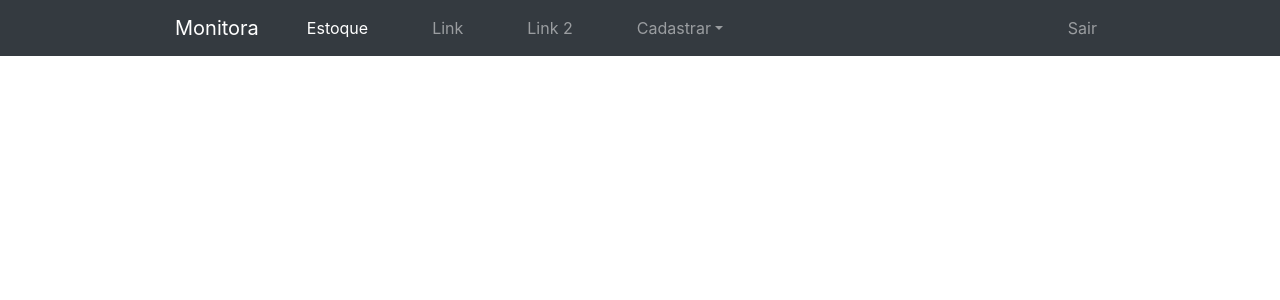
After one commit to jesiqueira/monitora, a Flask app: template app/templates/layout2.html in a window 1280 px wide. The commit adds this page. Shown: the top 300 px of the page. Run offline with Flask 2, Linux system fonts and the light colour scheme; the template is opened without the code that fills it, so the values that code supplies are empty; some libraries are stand-ins or nearby versions.

Commit message:
Criado Layout 2 para demais paginas do APP

```diff
--- a/app/controllers/users/routes.py
+++ b/app/controllers/users/routes.py
@@ -2,7 +2,7 @@ from flask import render_template, flash, redirect, url_for, Blueprint
 from app.controllers.users.form import LoginForm
 from app import db, bcrypt
 from app.models.bdMonitora import Usuario, Endereco, Site
-from flask_login import login_user, current_user, logout_user
+from flask_login import login_user, current_user, logout_user, login_required
 
 
 user = Blueprint('user', __name__)
--- /dev/null
+++ b/app/static/CSS/admin.css
@@ -0,0 +1,79 @@
+.container {
+  max-width: 960px;
+}
+
+/*
+ * Custom translucent site header
+ */
+
+.site-header {
+  background-color: rgba(0, 0, 0, .85);
+  -webkit-backdrop-filter: saturate(180%) blur(20px);
+  backdrop-filter: saturate(180%) blur(20px);
+}
+
+.site-header a {
+  color: #999;
+  transition: ease-in-out color .15s;
+}
+
+.site-header a:hover {
+  color: #fff;
+  text-decoration: none;
+}
+
+/*
+ * Dummy devices (replace them with your own or something else entirely!)
+ */
+
+.product-device {
+  position: absolute;
+  right: 10%;
+  bottom: -30%;
+  width: 300px;
+  height: 540px;
+  background-color: #333;
+  border-radius: 21px;
+  -webkit-transform: rotate(30deg);
+  transform: rotate(30deg);
+}
+
+.product-device::before {
+  position: absolute;
+  top: 10%;
+  right: 10px;
+  bottom: 10%;
+  left: 10px;
+  content: "";
+  background-color: rgba(255, 255, 255, .1);
+  border-radius: 5px;
+}
+
+.product-device-2 {
+  top: -25%;
+  right: auto;
+  bottom: 0;
+  left: 5%;
+  background-color: #e5e5e5;
+}
+
+
+/*
+ * Extra utilities
+ */
+
+.flex-equal>* {
+  -ms-flex: 1;
+  flex: 1;
+}
+
+@media (min-width: 768px) {
+  .flex-md-equal>* {
+    -ms-flex: 1;
+    flex: 1;
+  }
+}
+
+.overflow-hidden {
+  overflow: hidden;
+}
--- a/app/templates/layout.html
+++ b/app/templates/layout.html
@@ -1,5 +1,5 @@
 <!DOCTYPE html>
-<html lang="en">
+<html lang="pt-br">
 
 <head>
     <meta charset="UTF-8">
@@ -37,7 +37,7 @@
                         <ul class="list-unstyled">
                             {% if current_user.is_authenticated %}
                                 <li><a href="{{url_for('user.logout')}}" class="text-white">Sair</a></li>
-                                <li><a href="#" class="text-white">Tela Administrativa</a></li>
+                                <li><a href="{{url_for('main.administration')}}" class="text-white">Tela Administrativa</a></li>
                             {% else %}
                                 <li><a href="{{url_for('user.login')}}" class="text-white">Logar</a></li>
                             {% endif %}
--- /dev/null
+++ b/app/templates/layout2.html
@@ -0,0 +1,87 @@
+
+<!doctype html>
+<html lang="en">
+  <head>
+    <meta charset="UTF-8">
+    <meta http-equiv="X-UA-Compatible" content="IE=edge">
+    <meta name="viewport" content="width=device-width, initial-scale=1.0">
+    <link rel="shortcut icon" href="{{url_for('static', filename='img/favicon.ico')}}" type="image/x-icon">
+    <link rel="stylesheet" href="{{url_for('static', filename='css/main.css')}}">
+    <link rel="stylesheet" href="{{url_for('static', filename='css/bootstrap.min.css')}}">
+    <link rel="stylesheet" href="{{url_for('static', filename='css/home.css')}}">
+    <link rel="stylesheet" href="{{url_for('static', filename='css/admin.css')}}">
+    <link rel="preconnect" href="https://fonts.googleapis.com">
+    <link rel="preconnect" href="https://fonts.gstatic.com" crossorigin>
+    <link href="https://fonts.googleapis.com/css2?family=Courgette&display=swap" rel="stylesheet">
+
+
+    <style>
+      .bd-placeholder-img {
+        font-size: 1.125rem;
+        text-anchor: middle;
+        -webkit-user-select: none;
+        -moz-user-select: none;
+        -ms-user-select: none;
+        user-select: none;
+      }
+
+      @media (min-width: 768px) {
+        .bd-placeholder-img-lg {
+          font-size: 3.5rem;
+        }
+      }
+    </style>
+  </head>
+  <body>
+
+    <nav class="navbar navbar-expand-lg navbar-dark bg-dark">
+      <div class="container">
+        <a class="navbar-brand" href="#">Monitora</a>
+        <button class="navbar-toggler" type="button" data-toggle="collapse" data-target="#navbars" aria-controls="navbars" aria-expanded="false" aria-label="Toggle navigation">
+          <span class="navbar-toggler-icon"></span>
+        </button>
+
+        <div class="collapse navbar-collapse" id="navbars">
+          <ul class="navbar-nav mr-auto">
+            <li class="nav-item px-4 active">
+              <a class="nav-link" href="#">Estoque <span class="sr-only">(current)</span></a>
+            </li>
+            <li class="nav-item px-4">
+              <a class="nav-link" href="#">Link</a>
+            </li>
+            <li class="nav-item px-4">
+              <a class="nav-link" href="#">Link 2</a>
+            </li>
+            <li class="nav-item px-4 dropdown">
+              <a class="nav-link dropdown-toggle" href="#" data-toggle="dropdown" aria-expanded="false">Cadastrar</a>
+              <div class="dropdown-menu">
+                <a class="dropdown-item" href="#">Usuários</a>
+                <a class="dropdown-item" href="#">Estoque</a>
+                <a class="dropdown-item" href="#">Something else here</a>
+              </div>
+            </li>
+          </ul>
+          <ul class="navbar-nav flex-row ml-md-auto d-none d-md-flex">
+            <li class="nav-item">
+              <a class="nav-link" href="{{url_for('user.logout')}}">Sair</a>
+            </li>
+          </ul>
+        </div>
+      </div>
+    </nav>
+
+    <header>
+
+    </header>
+
+    {% block content %}  {% endblock %}
+
+
+    <script src="{{url_for('static', filename='js/jquery.min.js')}}"></script>
+    <script src="{{url_for('static', filename='js/popper.min.js')}}"></script>
+    <script src="{{url_for('static', filename='js/bootstrap.min.js')}}"></script>
+    <script src="{{url_for('static', filename='js/holder.min.js')}}"></script>
+    <script src="https://kit.fontawesome.com/3af24db212.js" crossorigin="anonymous"></script>
+
+  </body>
+</html>
```
Also changed, not shown: app/controllers/main/routes.py (+7 -1 lines).
